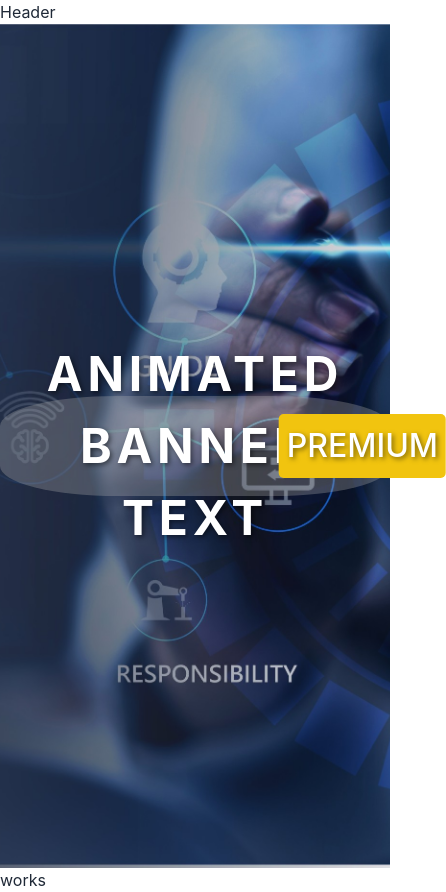
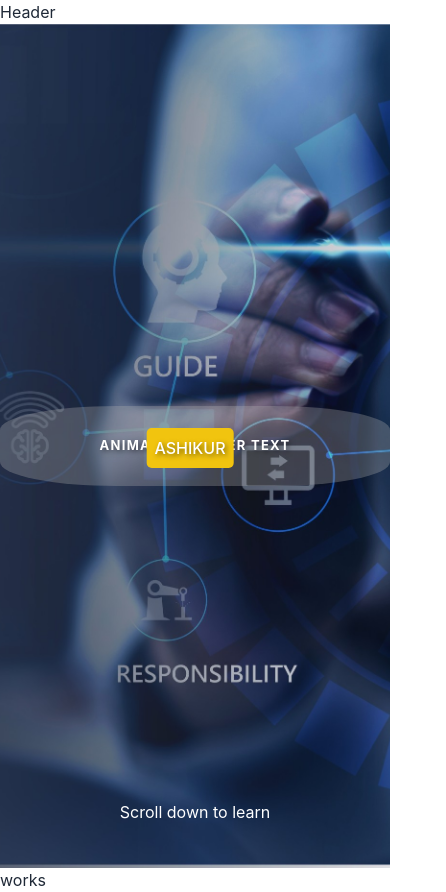
Before and after one commit to Ashikzzzz/it_solution, a React (Create React App) app: page / in a window 390 px wide. Shown: the whole page, 446 px wide, since content can reach past the window. Built offline with nearby package versions, Linux system fonts and the light colour scheme; the HTML template or start-up script is replaced by a standard one.

Commit message:
banner done

```diff
--- a/package.json
+++ b/package.json
@@ -12,6 +12,8 @@
     "react-dom": "^18.2.0",
     "react-router-dom": "^6.8.1",
     "react-scripts": "5.0.1",
+    "react-spring": "^9.7.0",
+    "react-typical": "^0.1.3",
     "web-vitals": "^2.1.4"
   },
   "scripts": {
--- a/src/Components/Home/Home.css
+++ b/src/Components/Home/Home.css
@@ -16,6 +16,40 @@
     font-weight: bold;
     text-align: center;
     text-shadow: 2px 2px 5px rgba(0, 0, 0, 0.5);
+  }
+
+
+
+
+  .scroll-down {
+    animation: fade-in 1s 2s forwards;
+    opacity: 1;
+    color: white;
+    position: absolute;
+    bottom: 20px;
+    left: 50%;
+    transform: translateX(-50%);
+  }
+  .scroll-down:hover{
+    color: #f1c40f;
+  }
+
+  @keyframes slide-in {
+    from {
+      transform: translateX(-100%);
+    }
+    to {
+      transform: translateX(0);
+    }
+  }
+
+  @keyframes fade-in {
+    from {
+      opacity: 0;
+    }
+    to {
+      opacity: 1;
+    }
   }
 
   @keyframes bgAnimation {
@@ -80,3 +114,55 @@
       opacity: 1;
     }
   }
+
+
+
+  @media only screen and (max-width: 768px) {
+    .banner-container {
+      height: 80px;
+      width: 60%;
+    }
+    .banner-container h1{
+      font-size:large;
+    }
+    .banner-text span{
+      position: absolute;
+      left: 20%;
+      top: 20%;
+      transform: translate(10%, -30%);
+      background-color: #f1c40f;
+      color: #fff;
+      padding: 0.5rem;
+      border-radius: 5px;
+      font-size: 1rem;
+      font-weight: 500;
+      letter-spacing: 1;
+    }
+  }
+
+  @media only screen and (max-width: 480px) {
+    .banner-container {
+      height: 80px;
+      width: 100%;
+    }
+    .banner-container h1{
+      font-size:small;
+    }
+  .scroll-down{
+    display: inline;
+  }
+  .banner-text span{
+    position: absolute;
+    left: 20%;
+    top: 20%;
+    transform: translate(10%, -30%);
+    background-color: #f1c40f;
+    color: #fff;
+    padding: 0.5rem;
+    border-radius: 5px;
+    font-size: 1rem;
+    font-weight: 500;
+    letter-spacing: 1;
+  }
+
+  }
--- a/src/Components/Home/Home.js
+++ b/src/Components/Home/Home.js
@@ -14,8 +14,10 @@ const Home = () => {
       {/* <img src={banner} alt="Banner Graphic" /> */}
       <div className="banner-container">
         <h1 className={`banner-text ${animate ? "animate" : ""}`}>
-          <span>Premium</span> Animated Banner Text
+          Animated Banner Text
+          <span>Ashikur</span>
         </h1>
+        <p className="scroll-down">Scroll down to learn</p>
       </div>
     </div>
   );
```
Also changed, not shown: src/assets/Sadman_IT_web_development_data_analysis_IoT_networking__AI_serv_0f024fc6-3e2f-4224-8b29-0065e6d9a8f4.png (added), 1 other file (tests, documents, lock files or other folders).
